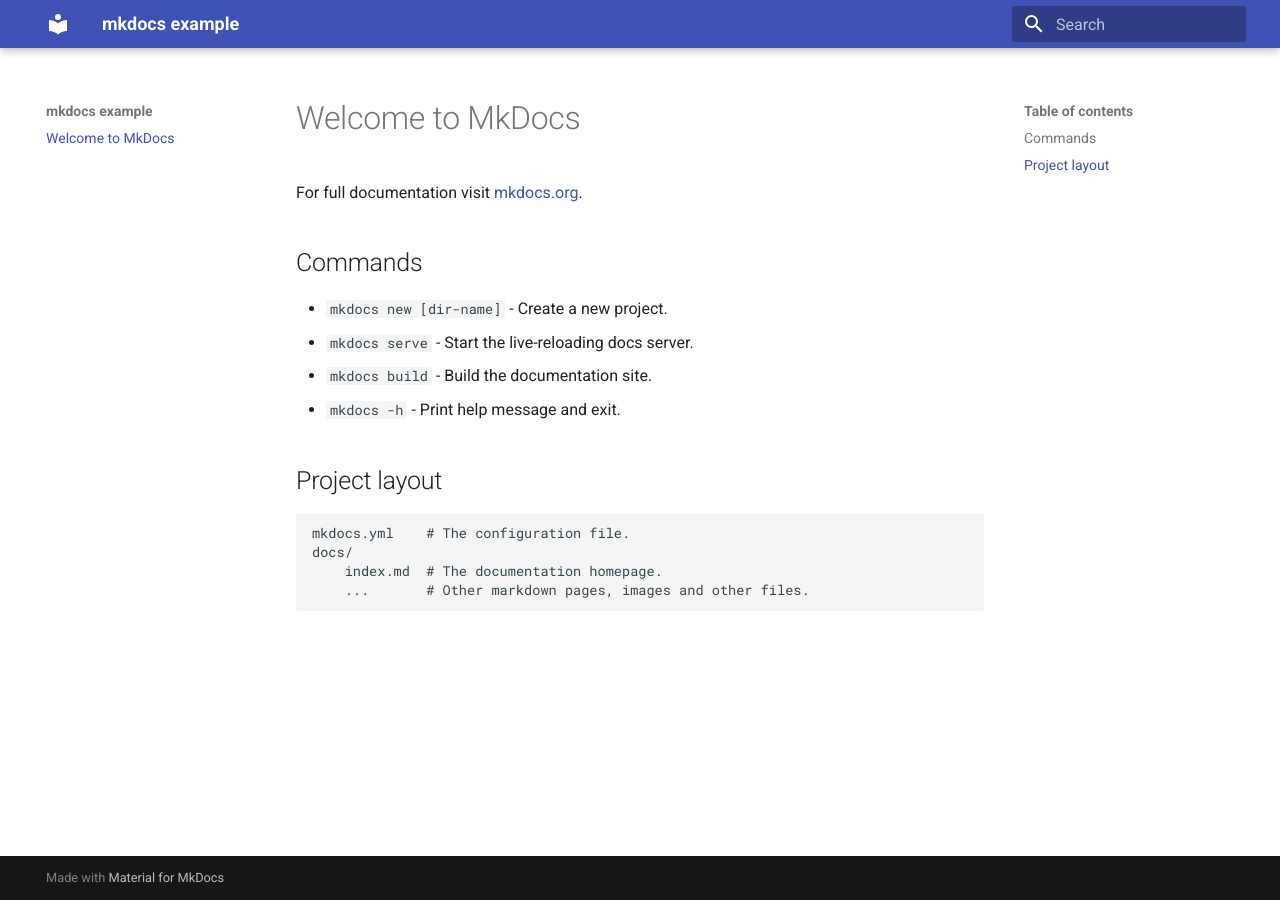
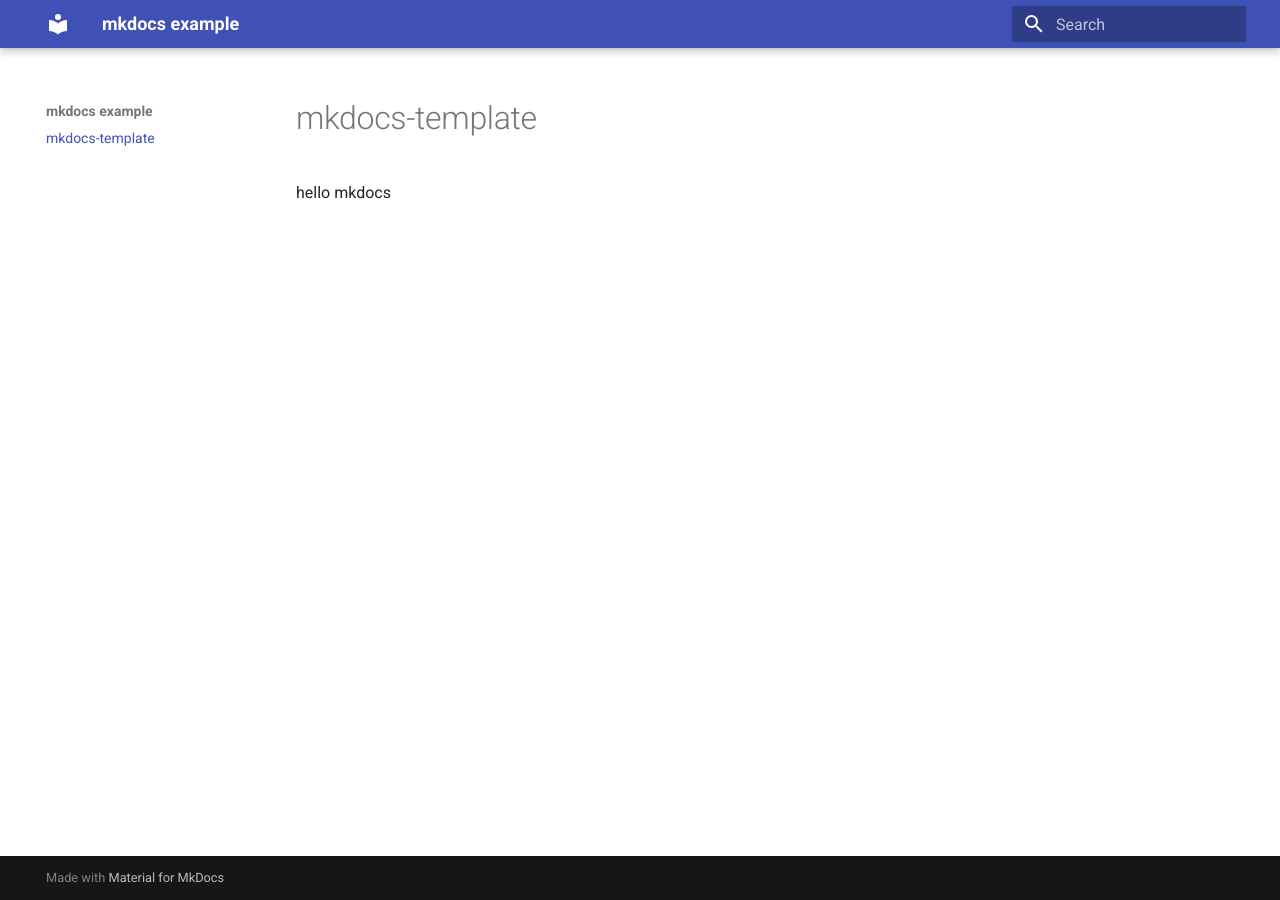
Before and after one commit to jaronnie/mkdocs-template, an MkDocs documentation site: the page built from docs/index.md, in a window 1280 px wide. Built offline with MkDocs 1.6.1 and Material for MkDocs 9.7.7, drawn with Linux system fonts in a browser that asks for light colours.

Commit message:
feat(mkdocs): add docs

```diff
--- a/docs/index.md
+++ b/docs/index.md
@@ -1,17 +1,3 @@
-# Welcome to MkDocs
+# mkdocs-template
 
-For full documentation visit [mkdocs.org](https://www.mkdocs.org).
-
-## Commands
-
-* `mkdocs new [dir-name]` - Create a new project.
-* `mkdocs serve` - Start the live-reloading docs server.
-* `mkdocs build` - Build the documentation site.
-* `mkdocs -h` - Print help message and exit.
-
-## Project layout
-
-    mkdocs.yml    # The configuration file.
-    docs/
-        index.md  # The documentation homepage.
-        ...       # Other markdown pages, images and other files.
+hello mkdocs
```
